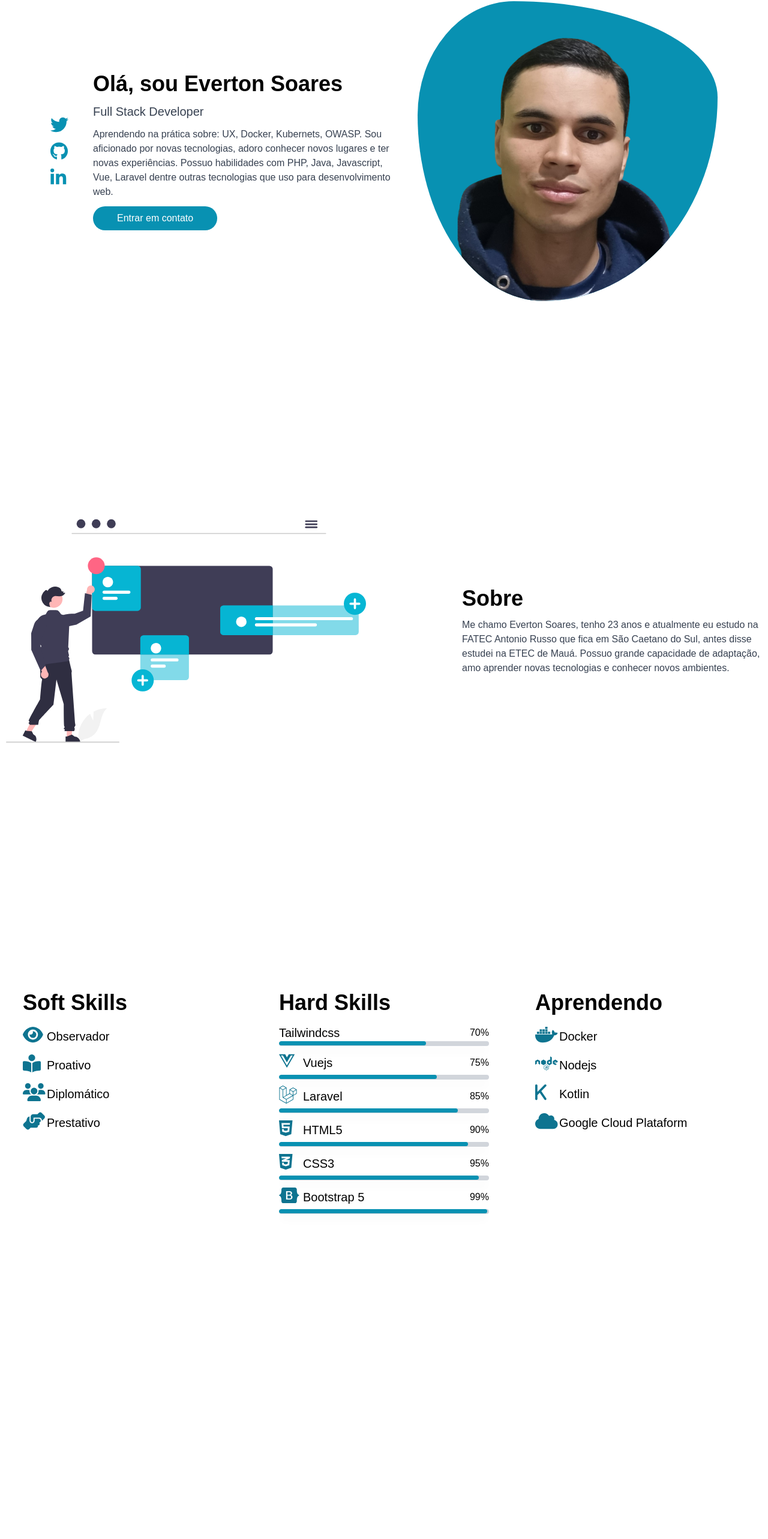
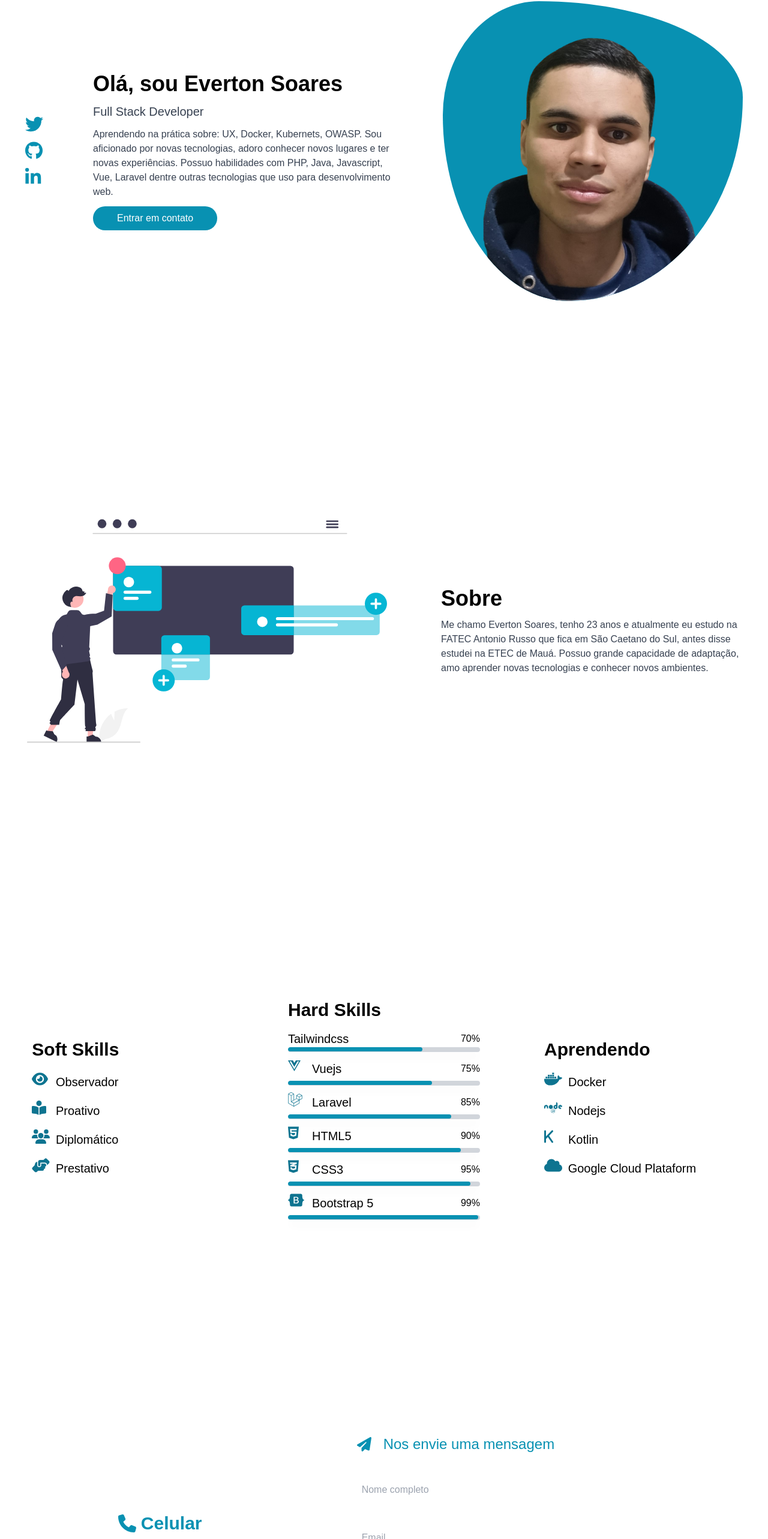
Before and after one commit to Everton-sys-byte/projeto_portfolio_vuejs, a Vue app: page / in a window 1280 px wide. Shown: the part 148-2714 px from the top of the page at 60% size. Built offline with nearby package versions, Linux system fonts and the light colour scheme.

Commit message:
Versão 1.1
Site já está responsivo.

```diff
--- a/public/index.html
+++ b/public/index.html
@@ -5,7 +5,7 @@
     <meta http-equiv="X-UA-Compatible" content="IE=edge">
     <meta name="viewport" content="width=device-width,initial-scale=1.0">
     <link rel="icon" href="<%= BASE_URL %>favicon.ico">
-    <title><%= htmlWebpackPlugin.options.title %></title>
+    <title>Everton portfólio</title>
   </head>
   <body>
     <noscript>
--- a/src/App.vue
+++ b/src/App.vue
@@ -1,8 +1,9 @@
 <template>
   <navBar />
   <main>
+    <h1>{{ currentSection }}</h1>
     <section id="#" class="inicio">
-      <socialNetworks />
+      <socialNetworks orientation="col" class="hidden lg:block" />
       <defaultArticle
         transitionName="fade"
         title="Olá, sou Everton Soares"
@@ -13,13 +14,17 @@
           Laravel dentre outras tecnologias que uso para desenvolvimento web."
       >
         <template v-slot:button>
-          <defaultButton value="Entrar em contato" class="primary" />
+          <a href="#contato"><defaultButton value="Entrar em contato" class="primary" /></a>
         </template>
       </defaultArticle>
       <imageBubble />
     </section>
     <section id="sobre" class="sobre">
-      <img class="illustration" v-motion-slide-visible-once-left src="@/assets/illustrations/more_information.svg"/>
+      <img
+        class="illustration"
+        v-motion-slide-visible-once-left
+        src="@/assets/illustrations/more_information.svg"
+      />
       <defaultArticle
         v-motion-slide-visible-once-right
         title="Sobre"
@@ -32,13 +37,38 @@
     <section id="habilidades" class="habilidades">
       <informationCards
         v-motion-pop-visible-once
-        v-for="card in cards"
-        :key="card.index"
-        :title="card.title"
-        :skills="card.skills"
+        v-for="cardSkill in cardSkills"
+        :key="cardSkill.index"
+        :title="cardSkill.title"
+        :skills="cardSkill.skills"
       />
     </section>
-    <section id="contato" class="contato"></section>
+    <section id="contato" class="contato">
+      <div class="container" v-motion-slide-visible-once-top>
+        <informationCards isCentered isHeaderColorPrimary
+          v-for="cardContato in cardContatos"
+          :key="cardContato.index"
+          :title="cardContato.title"
+          :text="cardContato.text"
+          :card_icon="cardContato.card_icon"
+        />
+        <socialNetworks orientation="row" />
+      </div>
+      <form @submit.prevent="" v-motion-slide-visible-once-bottom>
+        <div class="form-title-wrapper">
+          <fa icon="fa-solid fa-paper-plane" />
+          <h2>Nos envie uma mensagem</h2>
+        </div>
+        <input type="text" name="name" id="name" placeholder="Nome completo" />
+        <input type="email" name="email" id="email" placeholder="Email" />
+        <textarea rows="8"
+          name="mensagem"
+          id="mensagem"
+          placeholder="Mensagem"
+        ></textarea>
+        <defaultButton value="Enviar" class="primary" @click="sendForm" />
+      </form>
+    </section>
   </main>
 </template>
 
@@ -50,8 +80,8 @@ import imageBubble from "@/components/imageBubble.vue";
 import informationCards from "@/components/informationCards.vue";
 import defaultButton from "@/components/defaultButton.vue";
 
-/* CARD INFORMATIONS */
-const cards = [
+/* CARD DE SKILLS */
+const cardSkills = [
   {
     title: "Soft Skills",
     skills: [
@@ -76,7 +106,6 @@ const cards = [
       },
     ],
   },
-
   {
     title: "Aprendendo",
     skills: [
@@ -87,6 +116,37 @@ const cards = [
     ],
   },
 ];
+
+/* CARD DE CONTATOS */
+const cardContatos = [
+  {
+    card_icon: "fa-solid fa-phone",
+    title: "Celular",
+    text: "(11) 960818682",
+  },
+  {
+    card_icon: "fa-solid fa-envelope",
+    title: "Email",
+    text: "everton_dev@hotmail.com",
+  },
+];
+
+/* onMounted(()=>{
+  console.log('mounted')
+  /* observer
+  const observer = new IntersectionObserver((/* entradas  entries)=>{
+    entries.forEach((entry) =>{
+      if(entry.intersectionRatio > 0){
+        currentSection.value = entry.target.getAttribute('id')
+      }
+    })
+  })
+
+  document.querySelectorAll('section').forEach((section) => {
+    observer.observe(section)
+  })
+})
+*/
 </script>
 
 <style scoped>
@@ -95,17 +155,18 @@ const cards = [
 .sobre,
 .habilidades,
 .contato {
-  height: 100vh;
+  @apply flex items-center justify-around;
+  min-height: 100vh;
 }
 
 /* APRESENTATION */
 .inicio {
-  @apply w-full px-16 flex items-center justify-around;
+  @apply w-full flex-col-reverse mt-16 lg:mt-0 lg:flex-row;
 }
 
 /* SOBRE */
 .sobre {
-  @apply flex flex-row gap-40 p-2 items-center justify-center;
+  @apply p-10 xl:p-0 flex-col lg:flex-row;
 }
 
 .sobre .illustration {
@@ -115,6 +176,35 @@ const cards = [
 
 /* HABILIDADES */
 .habilidades {
-  @apply flex flex-row justify-center items-center;
+  @apply flex-col xl:flex-row flex-wrap;
+}
+
+/* CONTATO */
+.contato {
+  @apply flex-col mt-20 xl:mt-0 lg:flex-row;
+}
+
+.contato .container {
+  @apply flex flex-col items-center gap-10;
+  max-width: calc(100vw / 3);
+}
+.contato form {
+  @apply p-2 flex flex-col gap-10 w-full xl:w-2/4;
+  min-height: 400px;
+}
+
+.contato form .form-title-wrapper {
+  @apply flex flex-row gap-5 items-center text-cyan-600 text-2xl;
+  font-family: "Montserrat", sans-serif;
+}
+.contato form input, textarea {
+  @apply p-2;
+  outline: none;
+  transition: all 0.5s ease;
+}
+
+.contato form input:focus,
+textarea:focus {
+  @apply border border-cyan-600;
 }
 </style>
--- a/src/assets/css/main.css
+++ b/src/assets/css/main.css
@@ -5,6 +5,6 @@
 @import url('https://fonts.googleapis.com/css2?family=Montserrat:wght@400;800&display=swap');
 
 * {
-    /* font-family: 'Montserrat', sans-serif; */
+    font-family: "Montserrat", sans-serif;
     scroll-behavior: smooth;
 }
--- a/src/components/NavBar.vue
+++ b/src/components/NavBar.vue
@@ -52,7 +52,7 @@ const addIsActive = (index) => {
 </script>
 <style scoped>
 .nav-bar {
-  @apply w-full absolute bg-white;
+  @apply w-full absolute top-0 bg-white;
   z-index: 10;
 }
 
--- a/src/components/defaultArticle.vue
+++ b/src/components/defaultArticle.vue
@@ -31,7 +31,7 @@ const props = defineProps({
 <style scoped>
 article {
   @apply flex flex-col justify-center gap-3;
-  font-family: "Montserrat", sans-serif;
+/*   font-family: "Montserrat", sans-serif; */
   width: 500px;
 }
 
--- a/src/components/informationCards.vue
+++ b/src/components/informationCards.vue
@@ -1,66 +1,87 @@
 <template>
   <div class="card">
-    <h1 class="title">{{ props.title }}</h1>
-    <ul>
+    <div class="content" :class="{'items-center' : props.isCentered}">
+      <div class="title-wrapper" :class="{'text-cyan-600' : props.isHeaderColorPrimary }">
+        <fa v-if="props.card_icon" :icon="props.card_icon"/>
+        <p>{{ props.title }}</p>
+      </div>
+      <p v-if="props.text">{{ props.text }}</p>
+      <ul v-if="props.skills">
         <li v-for="skill in skills" :key="skill.index">
           <div class="skill-wrapper">
             <div v-if="skill.icon_source" class="icon-wrapper">
               <fa :icon="skill.icon_source" />
             </div>
             <p>{{ skill.item }}</p>
-          <div v-if="skill.progress" class="progress">{{ skill.progress }}%</div>
+            <div v-if="skill.progress" class="progress">
+              {{ skill.progress }}%
             </div>
-        <progressBar v-if="skill.progress" :progress="skill.progress"/>
+          </div>
+          <progressBar v-if="skill.progress" :progress="skill.progress" />
         </li>
       </ul>
+    </div>
   </div>
 </template>
 
 <script setup>
-import progressBar from "@/components/progressBar.vue"
+import progressBar from "@/components/progressBar.vue";
 
 const props = defineProps({
   title: String,
+  card_icon: String,
+  text: String,
   skills: Array,
+  isCentered : {
+    type: Boolean,
+    default: false
+  },
+  /*  TÍTULO E ICONE DO CARD */
+  isHeaderColorPrimary : {
+    type: Boolean,
+    default : false
+  }
 });
 </script>
 
 <style scoped>
 .card {
-  @apply mx-auto flex flex-col gap-3;
-  font-family: "Montserrat", sans-serif;
-  min-width: 350px;
-  min-height: 400px;
+  @apply mx-auto w-3/4 xl:w-80;
+  /* font-family: "Montserrat", sans-serif; */
+  /* min-width: 300px; */
+  /* min-height: 400px */
 }
 
-.card .title {
-  @apply text-4xl font-bold text-black;
+.card .content {
+  @apply flex flex-col gap-3;
+}
+.card .content .title-wrapper {
+  @apply flex flex-row items-center gap-2 text-3xl font-bold;
 }
 
-.card ul {
+.card .content ul {
   @apply font-medium;
 }
 
-.card ul li {
+.card .content ul li {
   @apply flex flex-col py-1;
 }
 
-.card ul li .skill-wrapper {
+.card .content ul li .skill-wrapper {
   @apply flex flex-row items-center w-full;
 }
 
-.card ul li .skill-wrapper .icon-wrapper {
-  @apply text-3xl text-cyan-700;
+.card .content ul li .skill-wrapper .icon-wrapper {
+  @apply text-2xl text-cyan-700;
   width: 40px;
   height: 40px;
 }
 
-.card ul li .skill-wrapper p {
+.card .content ul li .skill-wrapper p {
   @apply text-xl;
 }
 
-.card ul li .skill-wrapper .progress {
-  @apply absolute right-0
+.card .content ul li .skill-wrapper .progress {
+  @apply absolute right-0;
 }
-
 </style>
--- a/src/components/socialNetworks.vue
+++ b/src/components/socialNetworks.vue
@@ -1,7 +1,7 @@
 <template>
   <div class="social-networks">
     <transition-group
-    tag="ul"
+    tag="ul" :class="props.orientation"
     @before-enter="beforeEnter"
     @enter="enter"
      appear>
@@ -15,9 +15,16 @@
 <script setup>
 import gsap from 'gsap'
 
+const props = defineProps( {
+  orientation : {
+    type : String,
+    required : true,
+  }
+})
+
 const networks = [
-  { name: "Twitter", url: "#", icon_source: "fa-twitter" },
-  { name: "GitHub", url: "#", icon_source: "fa-github" },
+  { name: "Twitter", url: "https://twitter.com/PDev_Everton", icon_source: "fa-twitter" },
+  { name: "GitHub", url: "https://github.com/Everton-sys-byte", icon_source: "fa-github" },
   { name: "Linkedin", url: "https://www.linkedin.com/in/deveverton/", icon_source: "fa-linkedin-in" },
 ];
 
@@ -41,7 +48,7 @@ const enter = (element, done) =>{
 
 <style>
     .social-networks ul {
-        @apply flex flex-col gap-2;
+        @apply flex gap-2;
     }
 
     .social-networks ul li {
@@ -51,4 +58,12 @@ const enter = (element, done) =>{
     .social-networks ul li:hover {
         @apply text-cyan-700;
     }
+
+    .row {
+      @apply flex-row
+    }
+
+    .col {
+      @apply flex-col
+    }
 </style>
--- a/src/main.js
+++ b/src/main.js
@@ -38,9 +38,11 @@ import {
     faBookOpenReader,
     faK,
     faCloud,
+    faPaperPlane,
+    faEnvelope,
 } from '@fortawesome/free-solid-svg-icons'
 
 /* definindo na biblioteca os icones que vou usar */
-library.add(faPhone, faTwitter, faGithub, faLinkedinIn, faCircleInfo, faHtml5, faCss3Alt, faVuejs, faLaravel, faBootstrap, faHandshakeAngle, faEye, faUsers, faBookOpenReader, faDocker, faNode, faK, faCloud)
+library.add(faPhone, faTwitter, faGithub, faLinkedinIn, faCircleInfo, faHtml5, faCss3Alt, faVuejs, faLaravel, faBootstrap, faHandshakeAngle, faEye, faUsers, faBookOpenReader, faDocker, faNode, faK, faCloud, faPaperPlane, faEnvelope)
 
 createApp(App).use(MotionPlugin).component('fa', FontAwesomeIcon).mount('#app')
--- a/tailwind.config.js
+++ b/tailwind.config.js
@@ -5,7 +5,14 @@ module.exports = {
     "./src/**/*.{vue,js,ts,jsx,tsx}",
   ],
   theme: {
-    extend: {},
+    extend: {
+      colors: {
+        'primary-color' : '#fff',
+      },
+      fontFamily: {
+
+      }
+    },
   },
   plugins: [],
 }
```
Also changed, not shown: 1 other file (tests, documents, lock files or other folders). Lines whose indentation alone changed are shown as unchanged.
